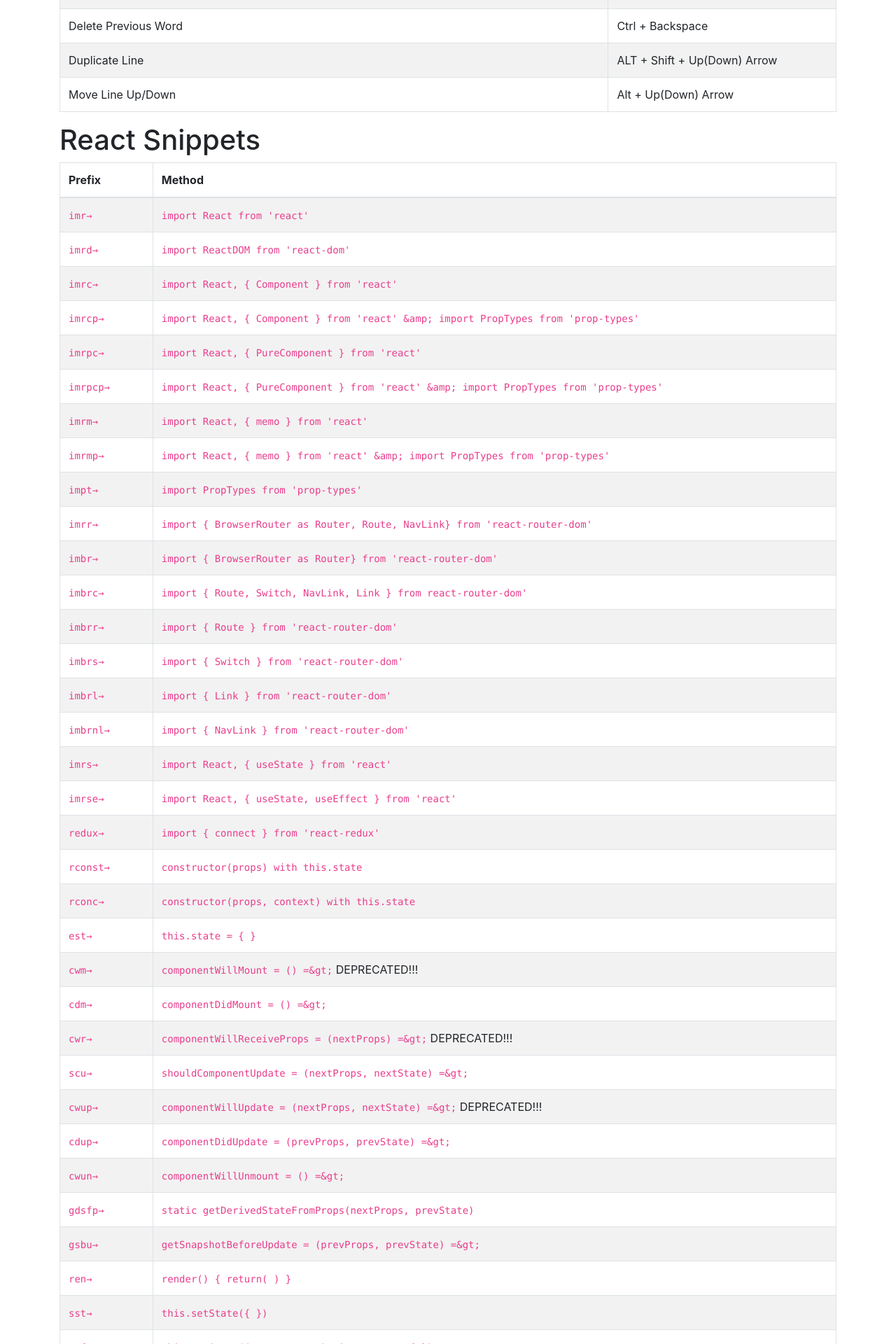
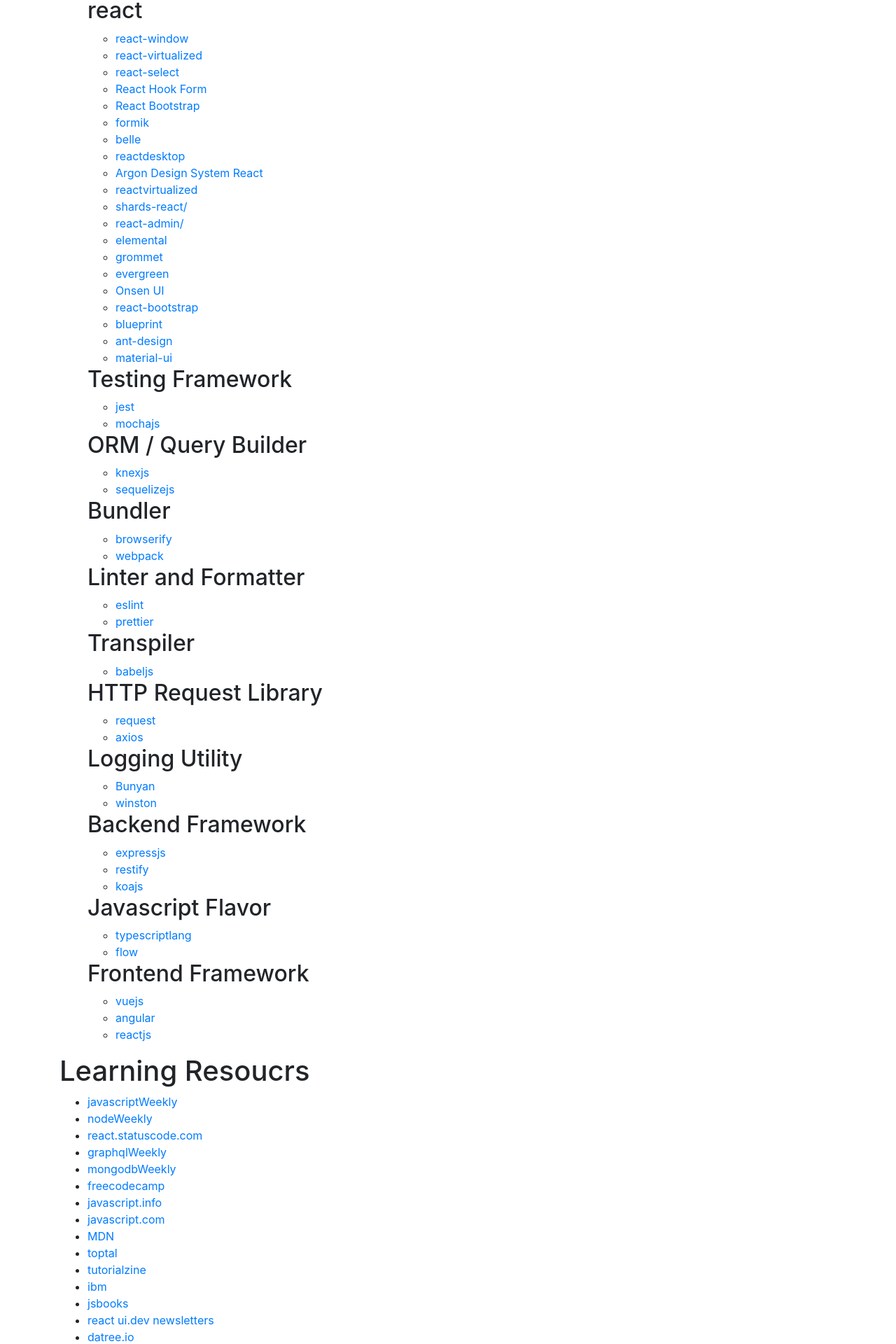
Before and after one commit to MoatazAbdAlmageed/home-page, a React (Create React App) app: page / in a window 1280 px wide. Shown: the part 1120-3040 px from the top of the page at 70% size. Built offline with nearby package versions, Linux system fonts and the light colour scheme.

Commit message:
add packages , resources components

```diff
--- a/package.json
+++ b/package.json
@@ -7,6 +7,7 @@
     "@testing-library/react": "^11.1.0",
     "@testing-library/user-event": "^12.1.10",
     "bootstrap": "^4.5.3",
+    "lodash": "^4.17.20",
     "react": "^17.0.1",
     "react-bootstrap": "^1.4.0",
     "react-dom": "^17.0.1",
--- /dev/null
+++ b/src/components/Learning.css
@@ -0,0 +1,4 @@
+/* li {
+  display: inline;
+  padding: 20px;
+} */
--- /dev/null
+++ b/src/components/Learning.js
@@ -0,0 +1,22 @@
+import React from "react";
+import items from "../data/rearning-resources";
+import "./Learning.css";
+
+export default function Learning() {
+  return (
+    <div>
+      <h1>Learning Resoucrs</h1>
+      <ul>
+        {items.map(({ name, url }) => {
+          return (
+            <li>
+              <a target="_blank" href={url}>
+                {name}
+              </a>
+            </li>
+          );
+        })}
+      </ul>
+    </div>
+  );
+}
--- /dev/null
+++ b/src/components/Packages.js
@@ -0,0 +1,33 @@
+import React from "react";
+import packages from "../data/packages.json";
+import _ from "lodash";
+export default function Packages() {
+  const groups = _.mapValues(_.groupBy(packages, "type"), (packages) =>
+    packages.map((car) => _.omit(car, "type"))
+  );
+  return (
+    <div>
+      <h1>Packages</h1>
+      <ul>
+        {Object.keys(groups).map((group) => {
+          return (
+            <>
+              <h2>{group}</h2>
+              <ul>
+                {groups[group].map(({ name, url }) => {
+                  return (
+                    <li>
+                      <a target="_blank" href={url}>
+                        {name}
+                      </a>
+                    </li>
+                  );
+                })}
+              </ul>
+            </>
+          );
+        })}
+      </ul>
+    </div>
+  );
+}
--- a/src/components/VSCode.js
+++ b/src/components/VSCode.js
@@ -1,7 +1,6 @@
 import React from "react";
 import Table from "react-bootstrap/Table";
 import VSCodeShortcuts from "../data/vscode.json";
-import reactSnippets from "../data/react-js-snippets.json";
 export default function VSCode() {
   return (
     <div>
--- /dev/null
+++ b/src/data/packages.json
@@ -0,0 +1,307 @@
+[
+  {
+    "name": "connect-rid",
+    "url": "https://github.com/expressjs/connect-rid",
+    "type": "expressjs"
+  },
+  {
+    "name": "method-override",
+    "url": "https://github.com/expressjs/method-override",
+    "type": "expressjs"
+  },
+  {
+    "name": "response-time",
+    "url": "https://github.com/expressjs/response-time",
+    "type": "expressjs"
+  },
+  {
+    "name": "api-error-handler",
+    "url": "https://github.com/expressjs/api-error-handler",
+    "type": "expressjs"
+  },
+  {
+    "name": "errorhandler",
+    "url": "https://github.com/expressjs/errorhandler",
+    "type": "expressjs"
+  },
+  {
+    "name": "serve-static",
+    "url": "https://github.com/expressjs/serve-static",
+    "type": "expressjs"
+  },
+  {
+    "name": "flash",
+    "url": "https://github.com/expressjs/flash",
+    "type": "expressjs"
+  },
+  {
+    "name": "cors",
+    "url": "https://github.com/expressjs/cors",
+    "type": "expressjs"
+  },
+  {
+    "name": "cookie-session",
+    "url": "https://github.com/expressjs/cookie-session",
+    "type": "expressjs"
+  },
+  {
+    "name": "multer",
+    "url": "https://github.com/expressjs/multer",
+    "type": "expressjs"
+  },
+  {
+    "name": "generator",
+    "url": "https://github.com/expressjs/generator",
+    "type": "expressjs"
+  },
+  {
+    "name": "session",
+    "url": "https://github.com/expressjs/session",
+    "type": "expressjs"
+  },
+  {
+    "name": "cookie-parser",
+    "url": "https://github.com/expressjs/cookie-parser",
+    "type": "expressjs"
+  },
+  {
+    "name": "compression",
+    "url": "https://github.com/expressjs/compression",
+    "type": "expressjs"
+  },
+  {
+    "name": "vhost",
+    "url": "https://github.com/expressjs/vhost",
+    "type": "expressjs"
+  },
+  {
+    "name": "serve-favicon",
+    "url": "https://github.com/expressjs/serve-favicon",
+    "type": "expressjs"
+  },
+  {
+    "name": "timeout",
+    "url": "https://github.com/expressjs/timeout",
+    "type": "expressjs"
+  },
+  {
+    "name": "body-parser",
+    "url": "https://github.com/expressjs/body-parser",
+    "type": "expressjs"
+  },
+  {
+    "name": "morgan",
+    "url": "https://github.com/expressjs/morgan",
+    "type": "expressjs"
+  },
+  {
+    "name": "lodash",
+    "url": "https://lodash.com/",
+    "type": "js"
+  },
+  {
+    "name": "react-window",
+    "url": "https://github.com/bvaughn/react-window",
+    "type": "react"
+  },
+  {
+    "name": "react-virtualized",
+    "url": "https://github.com/bvaughn/react-virtualized",
+    "type": "react"
+  },
+  {
+    "name": "react-select",
+    "url": "https://react-select.com/",
+    "type": "react"
+  },
+  {
+    "name": "React Hook Form",
+    "url": "https://react-hook-form.com/",
+    "type": "react"
+  },
+  {
+    "name": "React Bootstrap",
+    "url": "https://react-bootstrap.github.io/",
+    "type": "react"
+  },
+  {
+    "name": "formik",
+    "url": "https://formik.org/",
+    "type": "react"
+  },
+  {
+    "name": "jest",
+    "url": "https://facebook.github.io/jest/",
+    "type": "Testing Framework"
+  },
+  {
+    "name": "mochajs",
+    "url": "https://mochajs.org/",
+    "type": "Testing Framework"
+  },
+  {
+    "name": "knexjs",
+    "url": "http://knexjs.org/",
+    "type": "ORM / Query Builder"
+  },
+  {
+    "name": "sequelizejs",
+    "url": "http://docs.sequelizejs.com/",
+    "type": "ORM / Query Builder"
+  },
+  {
+    "name": "browserify",
+    "url": "http://browserify.org/",
+    "type": "Bundler"
+  },
+  {
+    "name": "webpack",
+    "url": "https://webpack.js.org/",
+    "type": "Bundler"
+  },
+  {
+    "name": "eslint",
+    "url": "https://eslint.org/",
+    "type": "Linter and Formatter"
+  },
+  {
+    "name": "prettier",
+    "url": "https://prettier.io/",
+    "type": "Linter and Formatter"
+  },
+  {
+    "name": "babeljs",
+    "url": "https://babeljs.io/",
+    "type": "Transpiler"
+  },
+  {
+    "name": "request",
+    "url": "https://github.com/request/request",
+    "type": "HTTP Request Library"
+  },
+  {
+    "name": "axios",
+    "url": "https://github.com/axios/axios",
+    "type": "HTTP Request Library"
+  },
+  {
+    "name": "Bunyan",
+    "url": "https://github.com/trentm/node-bunyan",
+    "type": "Logging Utility"
+  },
+  {
+    "name": "winston",
+    "url": "https://github.com/winstonjs/winston",
+    "type": "Logging Utility"
+  },
+  {
+    "name": "expressjs",
+    "url": "https://expressjs.com/",
+    "type": "Backend Framework"
+  },
+  {
+    "name": "restify",
+    "url": "http://restify.com/",
+    "type": "Backend Framework"
+  },
+  {
+    "name": "koajs",
+    "url": "http://koajs.com/",
+    "type": "Backend Framework"
+  },
+  {
+    "name": "typescriptlang",
+    "url": "https://www.typescriptlang.org/",
+    "type": "Javascript Flavor"
+  },
+  {
+    "name": "flow",
+    "url": "https://flow.org/",
+    "type": "Javascript Flavor"
+  },
+  {
+    "name": "vuejs",
+    "url": "vuejs",
+    "type": "Frontend Framework"
+  },
+  {
+    "name": "angular",
+    "url": "https://angular.io/",
+    "type": "Frontend Framework"
+  },
+  {
+    "name": "reactjs",
+    "url": "https://reactjs.org/",
+    "type": "Frontend Framework"
+  },
+  {
+    "name": "belle",
+    "url": "https://nikgraf.github.io/belle/",
+    "type": "react"
+  },
+  {
+    "name": "reactdesktop",
+    "url": "http://reactdesktop.js.org/",
+    "type": "react"
+  },
+  {
+    "name": "Argon Design System React",
+    "url": "https://www.codeinwp.com/go/creative-tim-argon-design-system-react/",
+    "type": "react"
+  },
+  {
+    "name": "reactvirtualized",
+    "url": "http://www.reactvirtualized.com/",
+    "type": "react"
+  },
+  {
+    "name": "shards-react/",
+    "url": "https://designrevision.com/downloads/shards-react/",
+    "type": "react"
+  },
+  {
+    "name": "react-admin/",
+    "url": "https://marmelab.com/react-admin/",
+    "type": "react"
+  },
+  {
+    "name": "elemental",
+    "url": "https://github.com/elementalui/elemental",
+    "type": "react"
+  },
+  {
+    "name": "grommet",
+    "url": "https://github.com/grommet/grommet",
+    "type": "react"
+  },
+  {
+    "name": "evergreen",
+    "url": "https://github.com/segmentio/evergreen",
+    "type": "react"
+  },
+  {
+    "name": "Onsen UI",
+    "url": "https://github.com/react-toolbox/react-toolbox",
+    "type": "react"
+  },
+  {
+    "name": "react-bootstrap",
+    "url": "https://github.com/react-bootstrap/react-bootstrap",
+    "type": "react"
+  },
+  {
+    "name": "blueprint",
+    "url": "https://github.com/palantir/blueprint",
+    "type": "react"
+  },
+  {
+    "name": "ant-design",
+    "url": "https://github.com/ant-design/ant-design",
+    "type": "react"
+  },
+  {
+    "name": "material-ui",
+    "url": "https://github.com/mui-org/material-ui",
+    "type": "react"
+  }
+]
--- /dev/null
+++ b/src/data/rearning-resources.json
@@ -0,0 +1,63 @@
+[
+  {
+    "name": "javascriptWeekly",
+    "url": "https://javascriptweekly.com/issues"
+  },
+  {
+    "name": "nodeWeekly",
+    "url": "https://nodeweekly.com/issues"
+  },
+  {
+    "name": "react.statuscode.com",
+    "url": "https://react.statuscode.com/"
+  },
+  {
+    "name": "graphqlWeekly",
+    "url": "https://www.graphqlweekly.com/"
+  },
+  {
+    "name": "mongodbWeekly",
+    "url": "https://mongodb.email/issues"
+  },
+  {
+    "name": "freecodecamp",
+    "url": "https://www.freecodecamp.org/news/"
+  },
+  {
+    "name": "javascript.info",
+    "url": "https://javascript.info/"
+  },
+  {
+    "name": "javascript.com",
+    "url": "https://javascript.com/"
+  },
+  {
+    "name": "MDN",
+    "url": "https://developer.mozilla.org/en-US/"
+  },
+  {
+    "name": "toptal",
+    "url": "https://www.toptal.com/developers/blog"
+  },
+  {
+    "name": "tutorialzine",
+    "url": "https://tutorialzine.com/tag/nodejs"
+  },
+
+  {
+    "name": "ibm",
+    "url": "https://developer.ibm.com/languages/node-js/articles/"
+  },
+  {
+    "name": "jsbooks",
+    "url": "https://jsbooks.revolunet.com/"
+  },
+  {
+    "name": "react ui.dev newsletters",
+    "url": "https://ui.dev/newsletters/react/"
+  },
+  {
+    "name": "datree.io",
+    "url": "https://www.datree.io/category/tutorials"
+  }
+]
--- a/src/data/vscode.json
+++ b/src/data/vscode.json
@@ -50,10 +50,10 @@
   },
   {
     "action": "Duplicate Line",
-    "shortcut": "ALT + Shift + Up(Down) Arrow"
+    "shortcut": "ALT + Shift + Up/Down Arrow"
   },
   {
     "action": "Move Line Up/Down",
-    "shortcut": "Alt + Up(Down) Arrow"
+    "shortcut": "Alt + Up/Down Arrow"
   }
 ]
--- a/src/index.js
+++ b/src/index.js
@@ -1,15 +1,19 @@
 import React from "react";
 import ReactDOM from "react-dom";
-import Repos from "./components/Repos";
-import VSCode from "./components/VSCode";
 import reportWebVitals from "./reportWebVitals";
 import "bootstrap/dist/css/bootstrap.min.css";
 import Container from "react-bootstrap/Container";
+import Repos from "./components/Repos";
+import VSCode from "./components/VSCode";
+import Learning from "./components/Learning";
+import Packages from "./components/Packages";
 
 ReactDOM.render(
   <React.StrictMode>
     <Container>
       <Repos />
+      <Packages />
+      <Learning />
       <VSCode />
     </Container>
   </React.StrictMode>,
```
Also changed, not shown: 1 other file (tests, documents, lock files or other folders).
